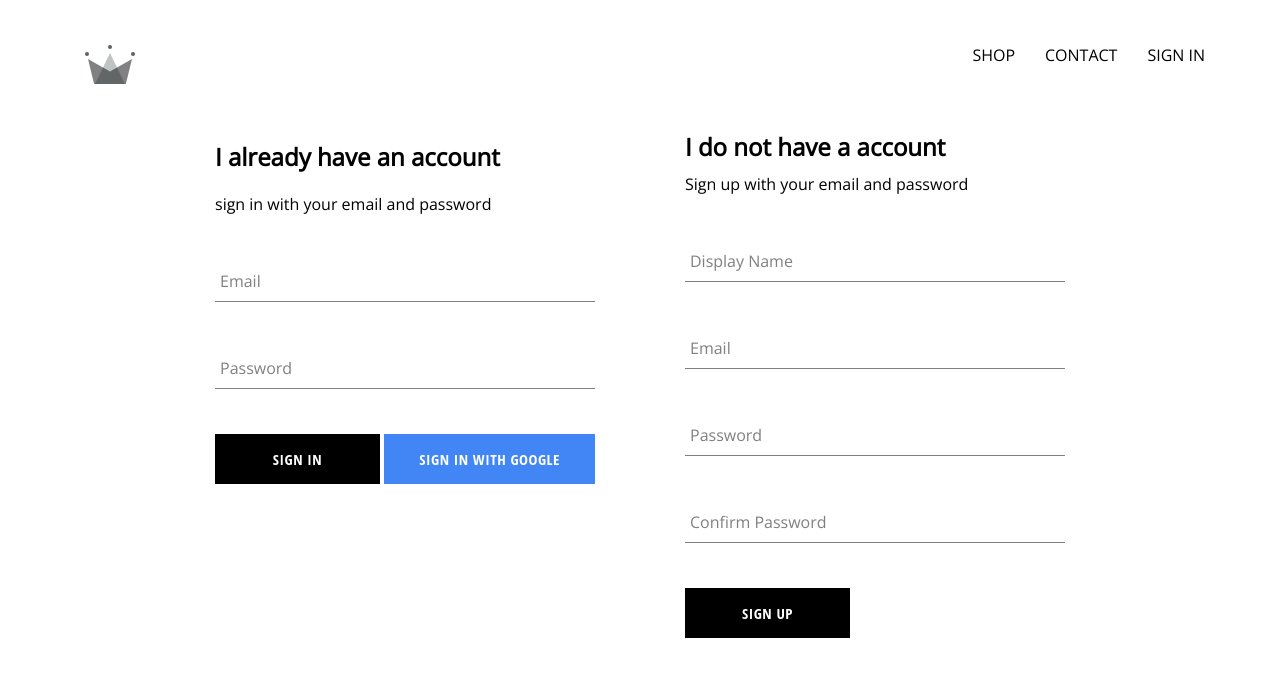
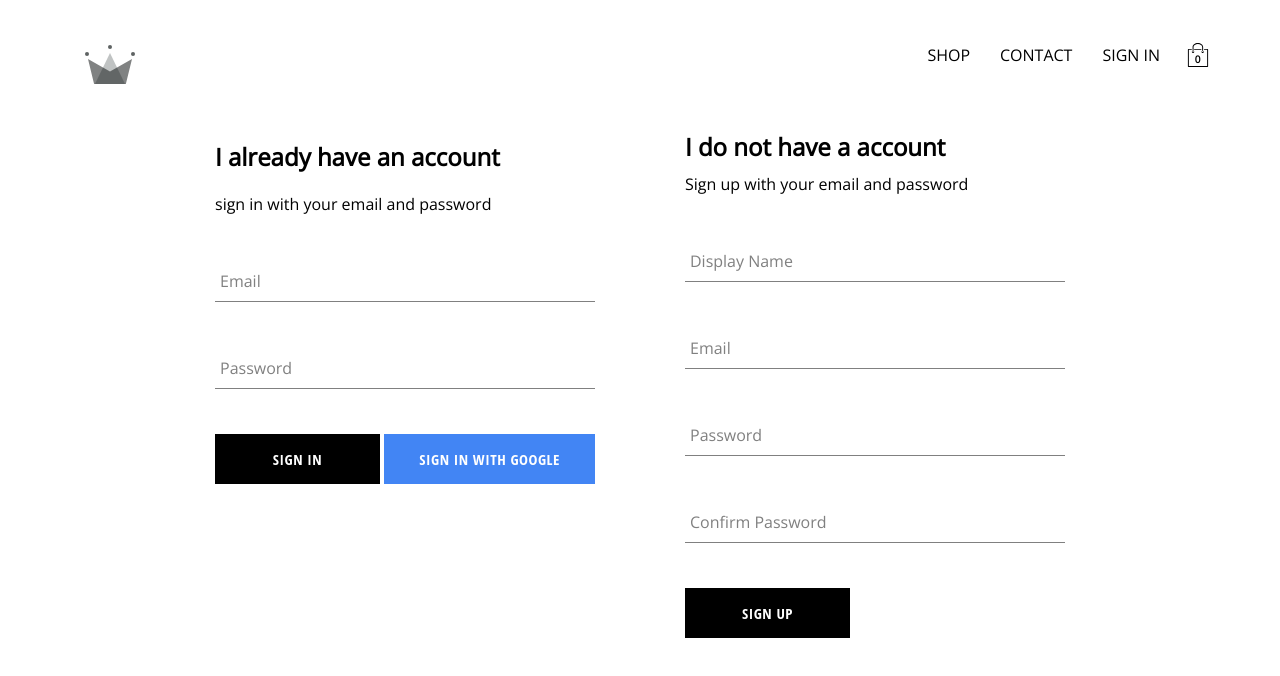
Before and after one commit to prateekYadav07/crwn-clothing, a React (Create React App) app: page /signin in a window 1280 px wide. Shown: the top 676 px of the page. Built offline with nearby package versions, Linux system fonts and the light colour scheme; no server answers; a web font is replaced by a local one.

Commit message:
cart icon and sign up form updated

```diff
--- a/src/App.js
+++ b/src/App.js
@@ -1,6 +1,6 @@
 import "./App.css";
 import HomePage from "./pages/homepage/homepage.pages";
-import { Route, Switch } from "react-router-dom";
+import { Route, Switch, Redirect } from "react-router-dom";
 import ShopPage from "./pages/shop/shop.pages";
 import Header from "./components/header/header.component";
 import SignInAndSignUpPage from "./pages/sign-in-and-sign-up/sign-in-and-sing-up.pages";
@@ -33,21 +33,36 @@ class App extends Component {
   }
 
   render() {
+    console.log(this.props.currentUser);
     return (
       <div>
         <Header />
         <Switch>
           <Route exact path="/" component={HomePage} />
           <Route exact path="/shop" component={ShopPage} />
-          <Route exact path="/signin" component={SignInAndSignUpPage} />
+          <Route
+            exact
+            path="/signin"
+            render={() => {
+              return this.props.currentUser ? (
+                <Redirect to="/" />
+              ) : (
+                <SignInAndSignUpPage />
+              );
+            }}
+          />
         </Switch>
       </div>
     );
   }
 }
 
+const mapStateToProps = ({ user }) => ({
+  currentUser: user.currentUser,
+});
+
 const mapDispatchToProps = (dispatch) => ({
   setCurrentUser: (user) => dispatch(setCurrentUser(user)),
 });
 
-export default connect(null, mapDispatchToProps)(App);
+export default connect(mapStateToProps, mapDispatchToProps)(App);
--- /dev/null
+++ b/src/components/cart-icon/cart-icon.components.jsx
@@ -0,0 +1,15 @@
+import React from "react";
+import { ReactComponent as ShoppingIcon } from '../../assets/shopping-bag.svg'
+
+import './cart-icon.styles.scss'
+
+const CartIcon = () => {
+    return (
+        <div className="cart-icon">
+            <ShoppingIcon className="shopping-icon" />
+            <span className="item-count">0</span>
+        </div>
+    )
+}
+
+export default CartIcon
--- /dev/null
+++ b/src/components/cart-icon/cart-icon.styles.scss
@@ -0,0 +1,21 @@
+.cart-icon {
+    width: 45px;
+    height: 45px;
+    position: relative;
+    display: flex;
+    align-items: center;
+    justify-content: center;
+    cursor: pointer;
+
+    .shopping-icon {
+      width: 24px;
+      height: 24px;
+    }
+
+    .item-count {
+      position: absolute;
+      font-size: 10px;
+      font-weight: bold;
+      bottom: 12px;
+    }
+  }
--- a/src/components/header/header.component.jsx
+++ b/src/components/header/header.component.jsx
@@ -4,6 +4,7 @@ import { connect } from "react-redux";
 import { Link } from "react-router-dom/cjs/react-router-dom.min";
 import { ReactComponent as Logo } from "../../assets/crown.svg";
 import { auth } from "../../firebase/firebase.utils";
+import CartIcon from "../cart-icon/cart-icon.components";
 
 const Header = ({ currentUser }) => {
     console.log(currentUser);
@@ -18,6 +19,7 @@ const Header = ({ currentUser }) => {
                 {currentUser ?
                     <div className="option" onClick={() => auth.signOut()}>SIGN OUT</div>
                     : <Link className="option" to="/signin">SIGN IN</Link>}
+                <CartIcon />
             </div>
         </div>
     )
--- a/src/components/sign-in/sign-in.component.jsx
+++ b/src/components/sign-in/sign-in.component.jsx
@@ -36,14 +36,14 @@ class SignIn extends Component {
             <div className="sign-in">
                 <h2>I already have an account</h2>
                 <span>sign in with your email and password</span>
-                <form onSubmit={this.handleSubmit}>
+                <div>
                     <FormInput label="Email" name="email" type="email" handleChange={this.handleChange} value={this.state.email} required />
                     <FormInput label="Password" name="password" type="password" handleChange={this.handleChange} value={this.state.password} required />
                     <div className="buttons">
-                        <CustomButton type="submit">Sign In</CustomButton>
+                        <CustomButton type="submit" onClick={this.handleSubmit}>Sign In</CustomButton>
                         <CustomButton onClick={signInWithGoogle} isGoogleSignIn>Sign In with Google</CustomButton>
                     </div>
-                </form>
+                </div>
             </div>
         )
     }
```
